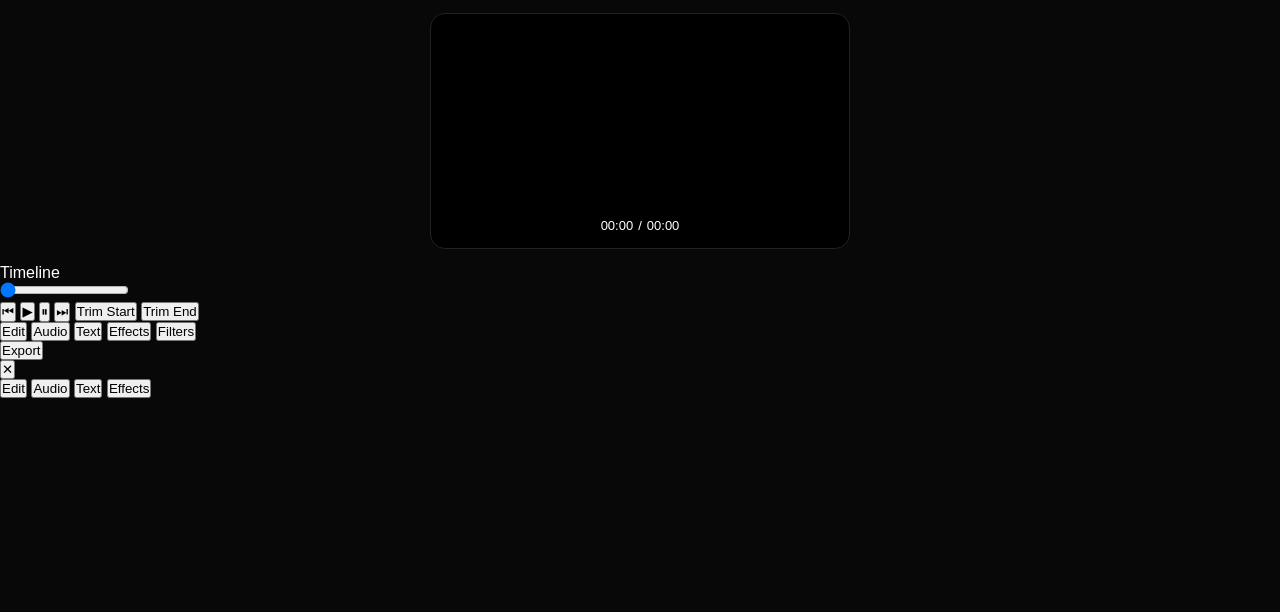
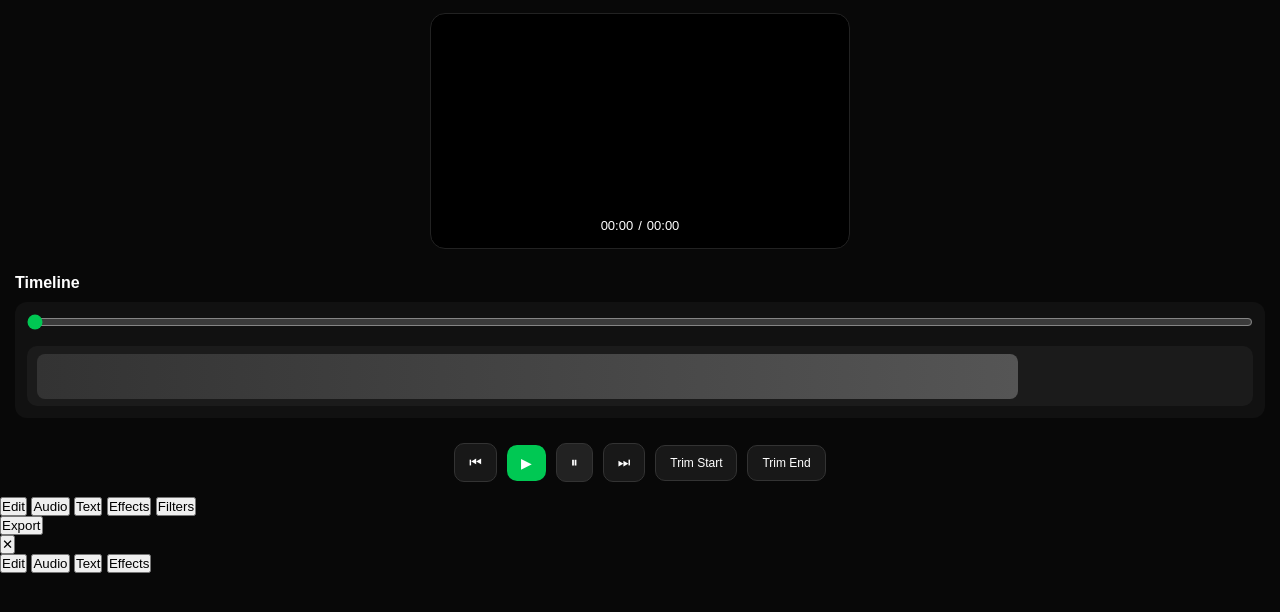
Before and after one commit to prvefx/PRVEFX-, a plain HTML site: page index.html in a window 1280 px wide. Shown: the part 62-674 px from the top of the page. Drawn offline with Linux system fonts and the light colour scheme.

Commit message:
Add timeline and video control styling

```diff
--- a/style.css
+++ b/style.css
@@ -163,3 +163,174 @@ body {
     gap: 5px;
 
 }
+
+
+
+/* =========================
+      TIMELINE SECTION
+========================= */
+
+
+.timeline-section {
+
+    width: 100%;
+    padding: 10px 15px;
+
+}
+
+
+
+.timeline-header {
+
+    font-size: 16px;
+    font-weight: 700;
+
+    margin-bottom: 10px;
+
+}
+
+
+
+.timeline-container {
+
+    width: 100%;
+
+    background: #111;
+
+    border-radius: 12px;
+
+    padding: 12px;
+
+}
+
+
+
+#timeline {
+
+    width: 100%;
+
+    accent-color: #00c853;
+
+}
+
+
+
+.timeline-track {
+
+    width: 100%;
+
+    height: 60px;
+
+    margin-top: 12px;
+
+    background: #1b1b1b;
+
+    border-radius: 10px;
+
+    overflow: hidden;
+
+    display: flex;
+
+    align-items: center;
+
+}
+
+
+
+.video-layer {
+
+    height: 45px;
+
+    width: 80%;
+
+    margin-left: 10px;
+
+    background: linear-gradient(
+        90deg,
+        #333,
+        #555
+    );
+
+    border-radius: 8px;
+
+}
+
+
+
+
+
+/* =========================
+          CONTROLS
+========================= */
+
+
+.controls {
+
+    width: 100%;
+
+    display: flex;
+
+    justify-content: center;
+
+    align-items: center;
+
+    gap: 10px;
+
+    padding: 15px;
+
+    flex-wrap: wrap;
+
+}
+
+
+
+.controls button {
+
+    background: #181818;
+
+    color: white;
+
+    border: 1px solid #333;
+
+    padding: 10px 14px;
+
+    border-radius: 10px;
+
+    font-size: 14px;
+
+}
+
+
+
+.controls button:active {
+
+    transform: scale(0.95);
+
+}
+
+
+
+#playBtn {
+
+    background: #00c853;
+
+    border: none;
+
+}
+
+
+
+#pauseBtn {
+
+    background: #222;
+
+}
+
+
+
+#trimStart,
+#trimEnd {
+
+    font-size: 12px;
+
+}
```
